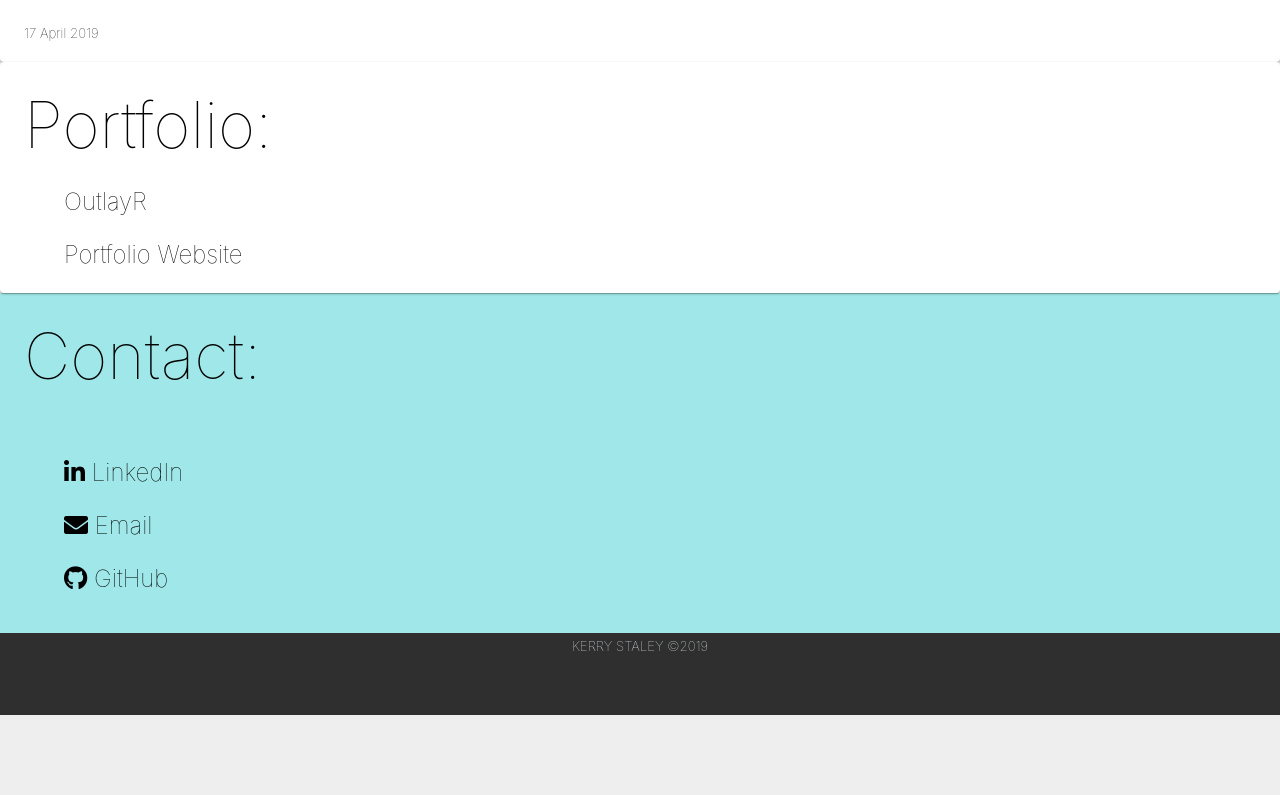
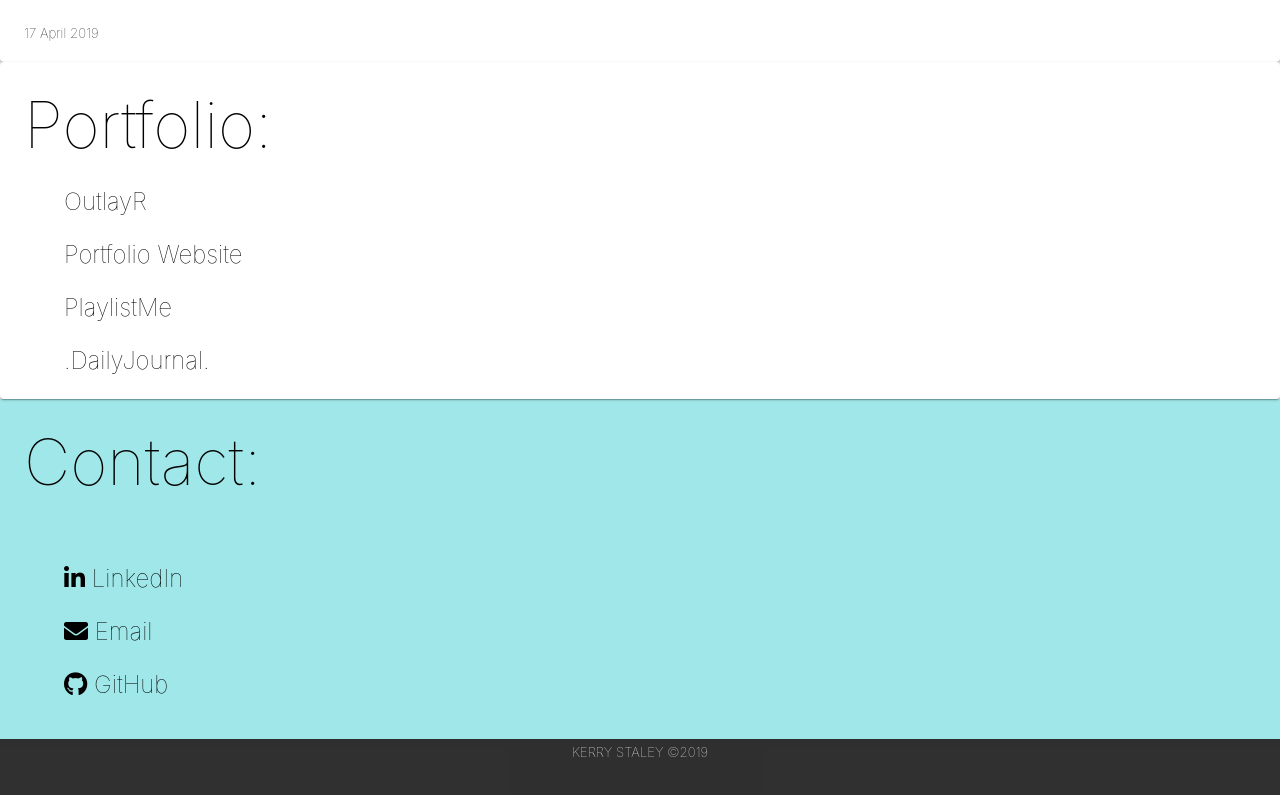
Before and after one commit to kgstaley/kerrycgs.github.io, a React (Create React App) app: page / in a window 1280 px wide. Shown: the part 777-1572 px from the top of the page. Before the commit the page ends 1492 px from the top, so only its background shows below. Built offline with nearby package versions, Linux system fonts and the light colour scheme.

Commit message:
added links for portfolio section

```diff
--- a/src/App.css
+++ b/src/App.css
@@ -86,7 +86,7 @@ small {
   display: grid;
 }
 
-.contactA {
+.aLink {
   color: black;
   text-decoration: none;
 }
--- a/src/components/contact/Contact.jsx
+++ b/src/components/contact/Contact.jsx
@@ -13,18 +13,18 @@ class Contact extends React.Component {
         <ul>
           <a
             href="https://www.linkedin.com/in/kerry-staley-642319100/"
-            className="contactA"
+            className="aLink"
           >
             <h3 className="contactText">
               <i class="fab fa-linkedin-in" /> LinkedIn
             </h3>
           </a>
-          <a href="mailto:kgstaley78@gmail.com" className="contactA">
+          <a href="mailto:kgstaley78@gmail.com" className="aLink">
             <h3 className="contactText">
               <i class="fas fa-envelope" /> Email
             </h3>
           </a>
-          <a href="https://github.com/kgstaley" className="contactA">
+          <a href="https://github.com/kgstaley" className="aLink">
             <h3 className="contactText">
               <i class="fab fa-github" /> GitHub
             </h3>
--- a/src/components/portfolio/Portfolio.jsx
+++ b/src/components/portfolio/Portfolio.jsx
@@ -13,8 +13,21 @@ class Portfolio extends React.Component {
         <Card>
           <h1>Portfolio:</h1>
           <ul>
-            <h3>OutlayR</h3>
-            <h3>Portfolio Website</h3>
+            <a href="https://outlayr.azurewebsites.net" className="aLink">
+              <h3>OutlayR</h3>
+            </a>
+            <a
+              href="https://github.com/kgstaley/personal-site"
+              className="aLink"
+            >
+              <h3>Portfolio Website</h3>
+            </a>
+            <a href="https://github.com/kgstaley/playlistMe" className="aLink">
+              <h3>PlaylistMe</h3>
+            </a>
+            <a href="https://github.com/kgstaley/journalApp" className="aLink">
+              <h3>.DailyJournal.</h3>
+            </a>
           </ul>
         </Card>
       </div>
```
